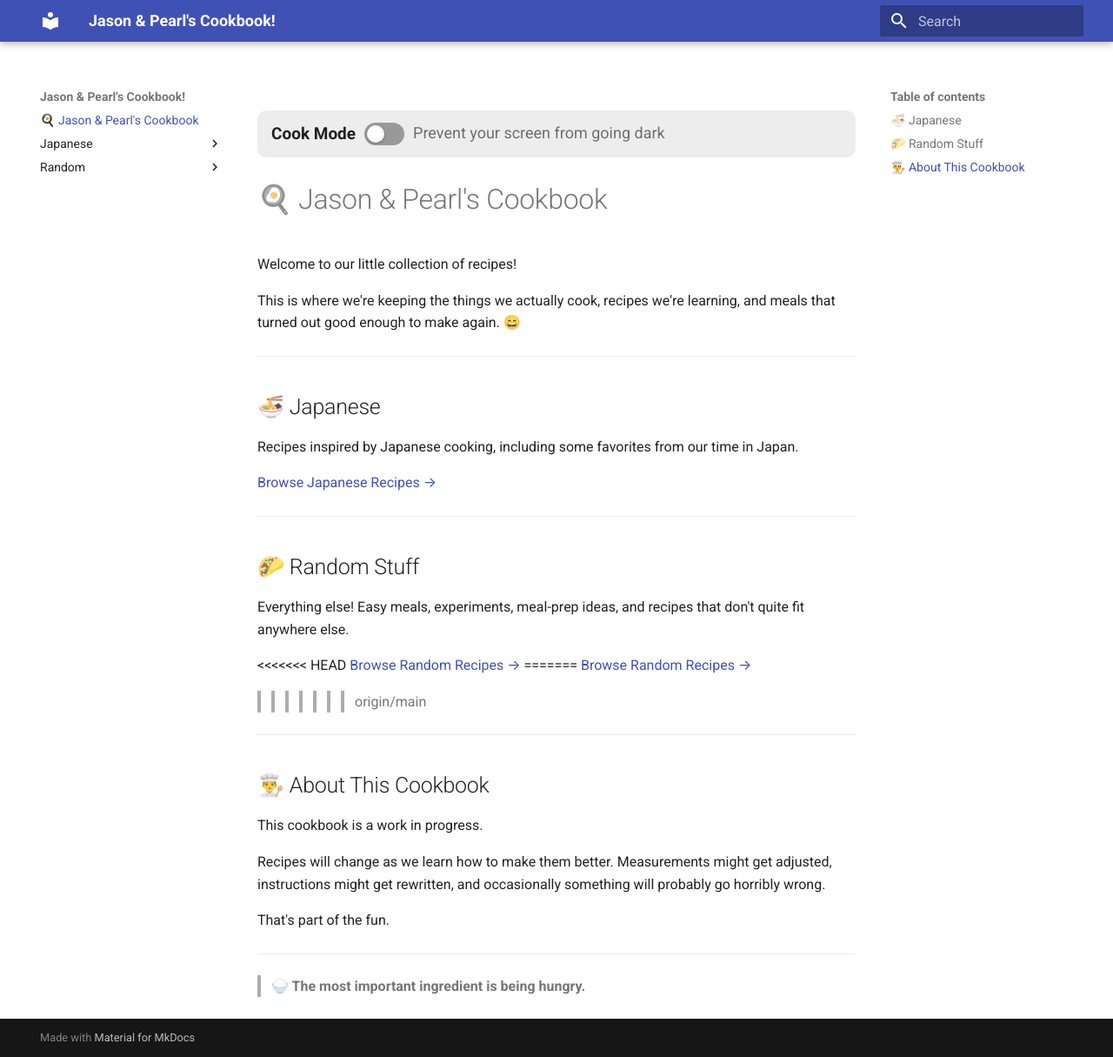
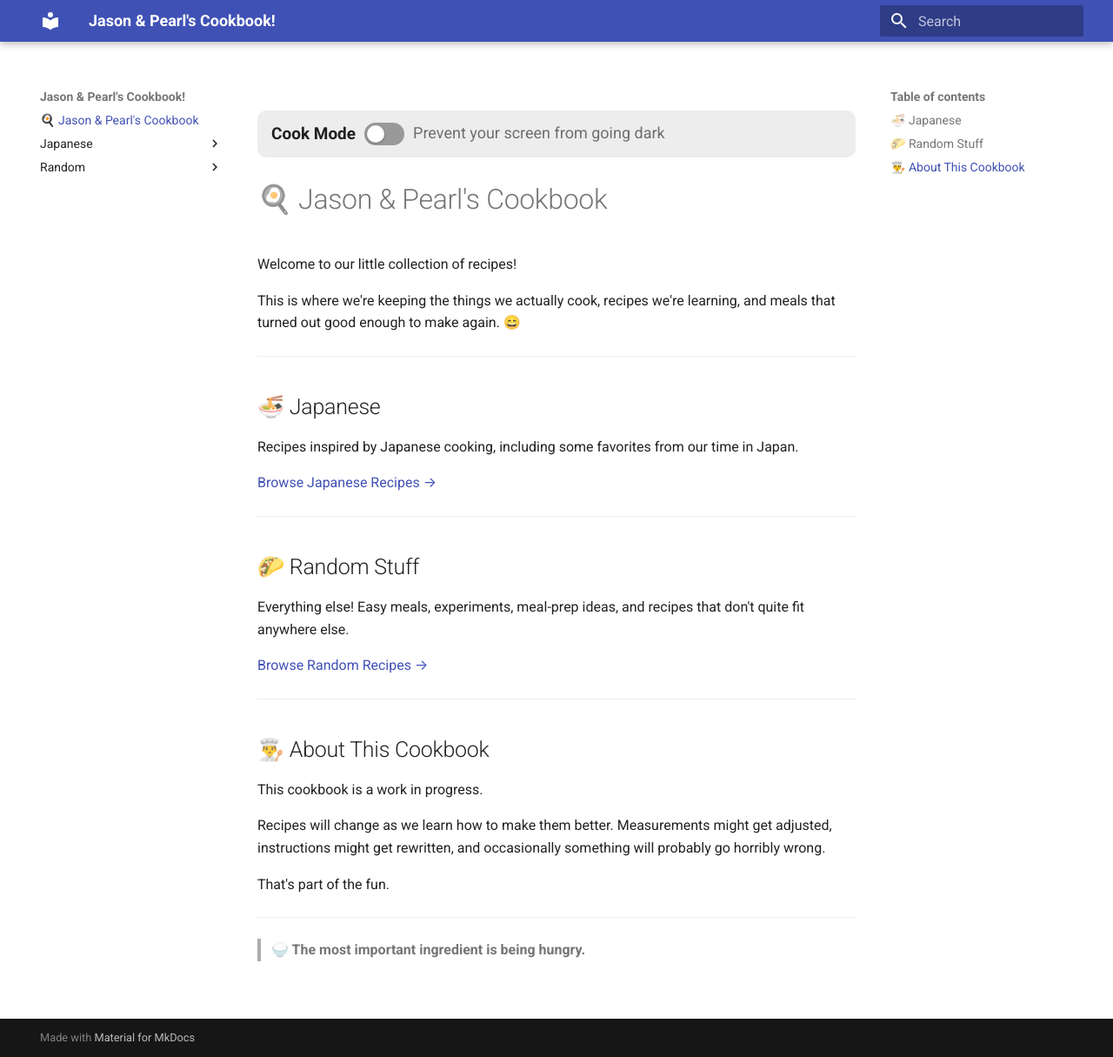
Before and after one commit to glerk/my-cookbook, an MkDocs documentation site: the page built from docs/index.md, in a window 1280 px wide and 1215 px high. Shown: the whole window at 87% size. Built offline with MkDocs 1.6.1 and Material for MkDocs 9.7.7, drawn with Linux system fonts in a browser that asks for light colours.

Commit message:
vault backup: 2026-10-08 18:49:12

```diff
--- a/docs/index.md
+++ b/docs/index.md
@@ -18,11 +18,7 @@ Recipes inspired by Japanese cooking, including some favorites from our time in
 
 Everything else! Easy meals, experiments, meal-prep ideas, and recipes that don't quite fit anywhere else.
 
-<<<<<<< HEAD
 [Browse Random Recipes →](Random/index.md)
-=======
- [Browse Random Recipes →](Random/index.md)
->>>>>>> origin/main
 
 ---
 
```
Also changed, not shown: 1 other file.
